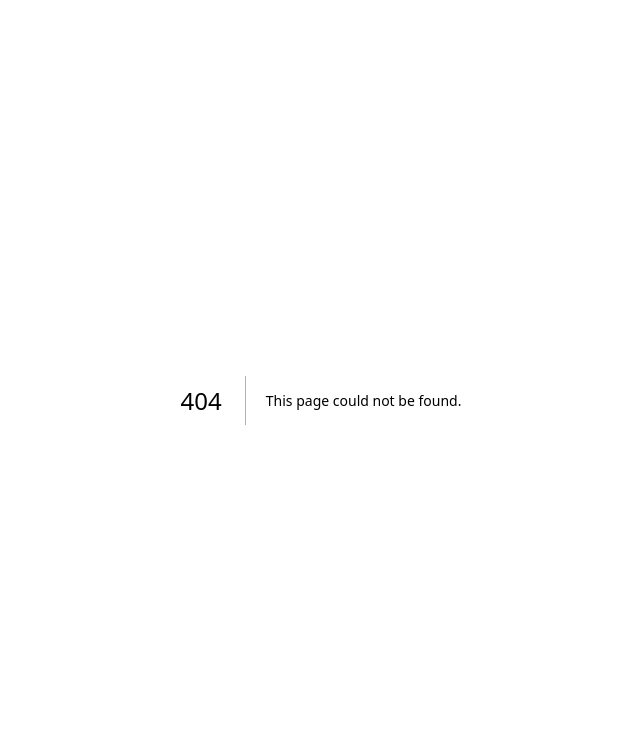
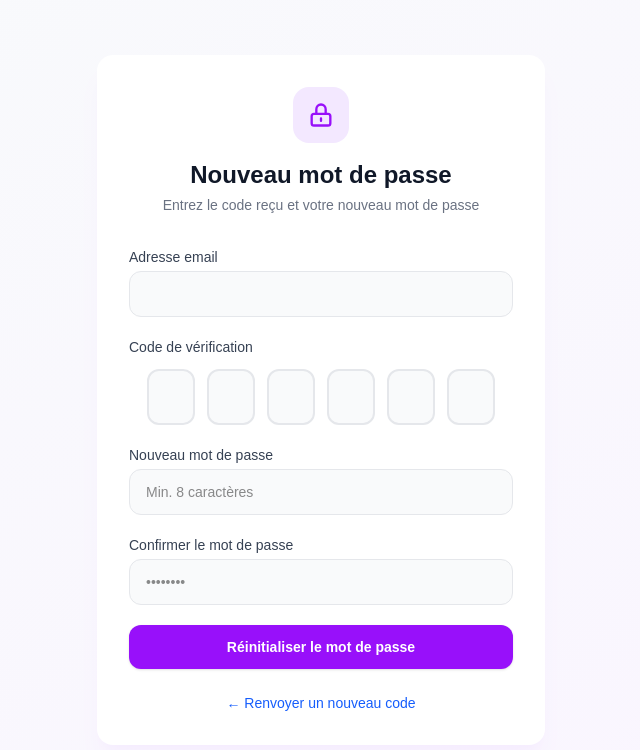
Before and after one commit to kommboumepierreraoul-beep/gro_app_frontend, a Next.js app: page /reset-password in a window 1280 px wide. Before the commit this address had no page. Shown: the top 750 px of the page, without its empty margins (319-959 px from the left). Built offline with nearby package versions, Linux system fonts and the light colour scheme; no server answers.

Commit message:
reset mot de passe

```diff
--- /dev/null
+++ b/src/app/(auth)/reset-password/page.tsx
@@ -0,0 +1,143 @@
+"use client";
+import { useState, Suspense } from "react";
+import Link from "next/link";
+import { useRouter, useSearchParams } from "next/navigation";
+import { Input } from "@/components/ui/Input";
+import { Button } from "@/components/ui/Button";
+import { OtpInput } from "@/components/ui/OtpIput";
+import { Alert } from "@/components/ui/Alert";
+import { authService } from "@/services/auth.service";
+import toast from "react-hot-toast";
+
+function ResetPasswordForm() {
+  const router = useRouter();
+  const searchParams = useSearchParams();
+  const emailFromUrl = searchParams.get("email") ?? "";
+
+  const [otp, setOtp] = useState<string[]>(Array(6).fill(""));
+  const [form, setForm] = useState({
+    email: emailFromUrl,
+    password: "",
+    password_confirmation: "",
+  });
+  const [isLoading, setIsLoading] = useState(false);
+  const [error, setError] = useState("");
+
+  const handleSubmit = async (e: React.FormEvent) => {
+    e.preventDefault();
+    const code = otp.join("");
+    if (code.length < 6) return toast.error("Entrez les 6 chiffres du code.");
+
+    setIsLoading(true);
+    setError("");
+    try {
+      await authService.resetPassword({ ...form, code });
+      toast.success("Mot de passe réinitialisé ! Connectez-vous.");
+      router.push("/login");
+    } catch (err: unknown) {
+      setError(err instanceof Error ? err.message : "Erreur");
+    } finally {
+      setIsLoading(false);
+    }
+  };
+
+  return (
+    <div className="min-h-screen bg-gradient-to-br from-slate-50 to-purple-50 flex items-center justify-center px-4">
+      <div className="w-full max-w-md">
+        <div className="bg-white rounded-2xl shadow-xl shadow-purple-100/50 p-8">
+          <div className="text-center mb-8">
+            <div className="inline-flex items-center justify-center w-14 h-14 bg-purple-100 rounded-2xl mb-4">
+              <svg
+                className="w-7 h-7 text-purple-600"
+                fill="none"
+                stroke="currentColor"
+                viewBox="0 0 24 24"
+              >
+                <path
+                  strokeLinecap="round"
+                  strokeLinejoin="round"
+                  strokeWidth={2}
+                  d="M12 15v2m-6 4h12a2 2 0 002-2v-6a2 2 0 00-2-2H6a2 2 0 00-2 2v6a2 2 0 002 2zm10-10V7a4 4 0 00-8 0v4h8z"
+                />
+              </svg>
+            </div>
+            <h1 className="text-2xl font-bold text-gray-900">
+              Nouveau mot de passe
+            </h1>
+            <p className="text-gray-500 text-sm mt-1">
+              Entrez le code reçu et votre nouveau mot de passe
+            </p>
+          </div>
+
+          {error && (
+            <div className="mb-4">
+              <Alert type="error" message={error} />
+            </div>
+          )}
+
+          <form onSubmit={handleSubmit} className="space-y-5">
+            <Input
+              label="Adresse email"
+              type="email"
+              value={form.email}
+              onChange={(e) => setForm({ ...form, email: e.target.value })}
+              required
+            />
+
+            <div>
+              <label className="block text-sm font-medium text-gray-700 mb-3">
+                Code de vérification
+              </label>
+              <OtpInput value={otp} onChange={setOtp} />
+            </div>
+
+            <Input
+              label="Nouveau mot de passe"
+              type="password"
+              placeholder="Min. 8 caractères"
+              value={form.password}
+              onChange={(e) => setForm({ ...form, password: e.target.value })}
+              required
+            />
+            <Input
+              label="Confirmer le mot de passe"
+              type="password"
+              placeholder="••••••••"
+              value={form.password_confirmation}
+              onChange={(e) =>
+                setForm({ ...form, password_confirmation: e.target.value })
+              }
+              required
+            />
+
+            <Button
+              type="submit"
+              isLoading={isLoading}
+              fullWidth
+              className="bg-purple-600 hover:bg-purple-700"
+            >
+              Réinitialiser le mot de passe
+            </Button>
+          </form>
+
+          <p className="text-center text-sm text-gray-500 mt-6">
+            <Link
+              href="/forgot-password"
+              className="text-blue-600 hover:underline"
+            >
+              ← Renvoyer un nouveau code
+            </Link>
+          </p>
+        </div>
+      </div>
+    </div>
+  );
+}
+
+export default function ResetPasswordPage() {
+  return (
+    <Suspense>
+      <ResetPasswordForm />
+    </Suspense>
+  );
+}
```
